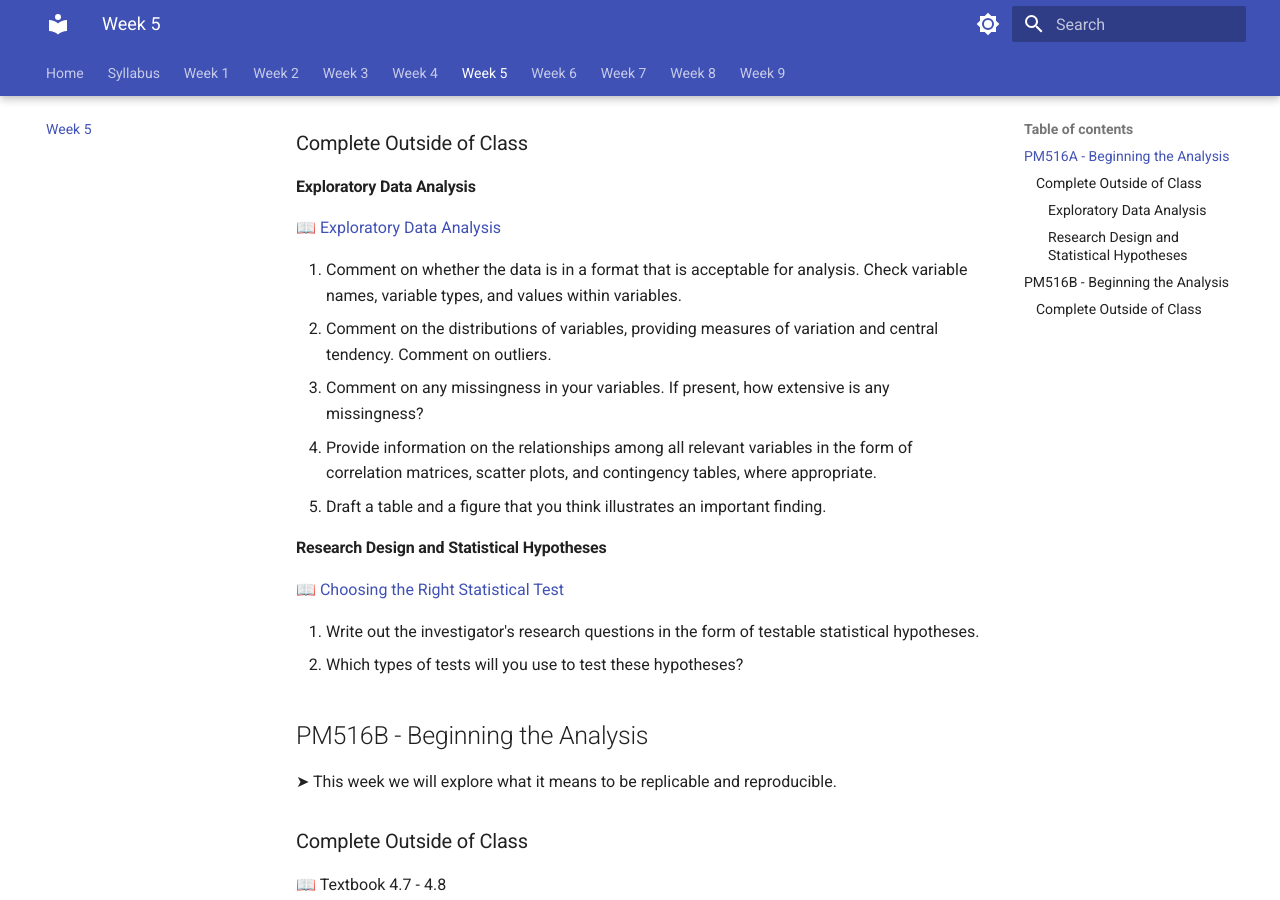
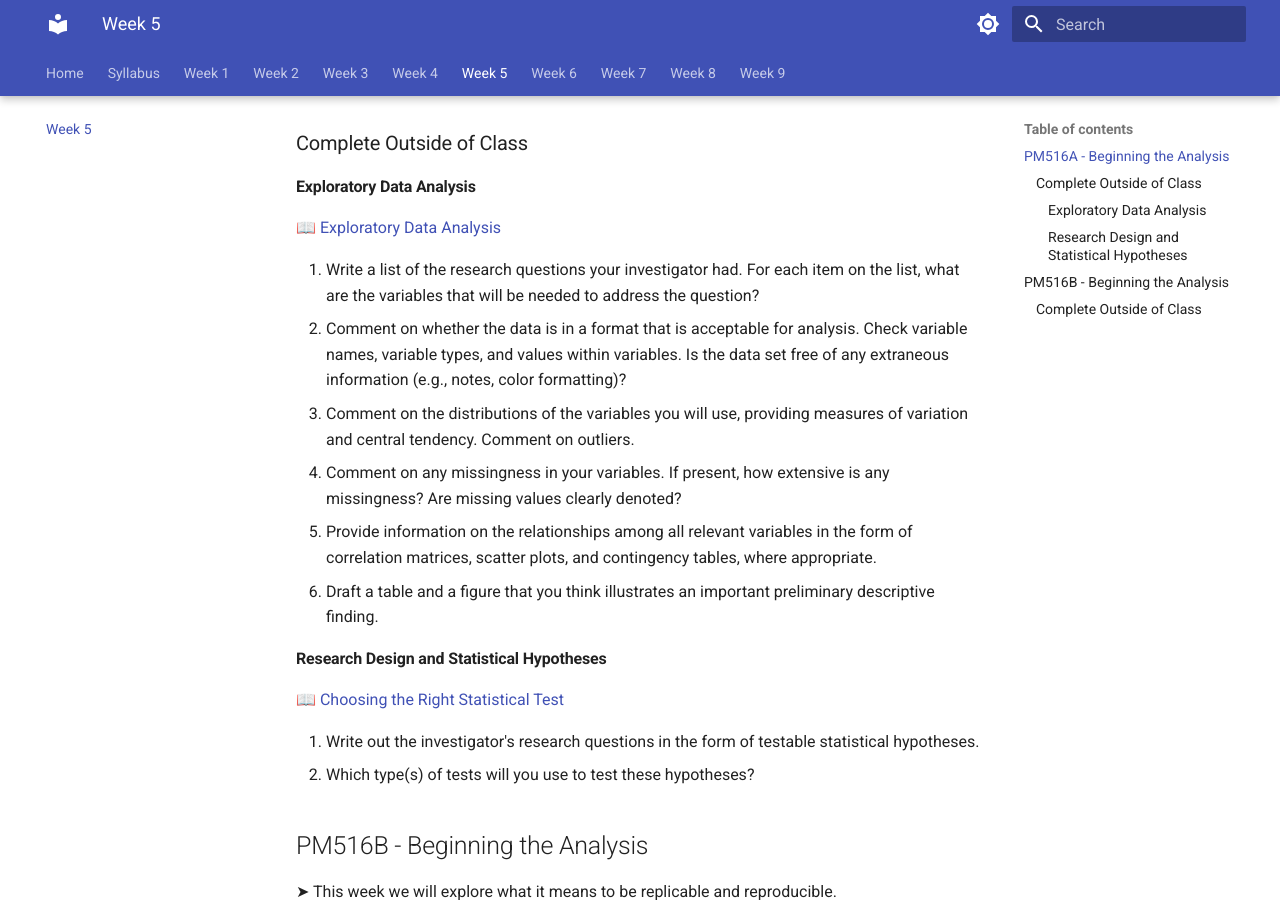
Before and after one commit to USCbiostats/PM516, an MkDocs documentation site: the page built from docs/week5.md, in a window 1280 px wide and 900 px high, scrolled down 234 px. Built offline with MkDocs 1.6.1 and Material for MkDocs 9.7.7, drawn with Linux system fonts in a browser that asks for light colours; comment, search, counter and statistics services are not loaded.

Commit message:
week 5 tweak

```diff
--- a/docs/week5.md
+++ b/docs/week5.md
@@ -12,18 +12,19 @@
 
 📖 [Exploratory Data Analysis](https://r4ds.had.co.nz/exploratory-data-analysis.html)
 
-1. Comment on whether the data is in a format that is acceptable for analysis. Check variable names, variable types, and values within variables.
-2. Comment on the distributions of variables, providing measures of variation and central tendency. Comment on outliers.
-3. Comment on any missingness in your variables. If present, how extensive is any missingness?
+1.  Write a list of the research questions your investigator had. For each item on the list, what are the variables that will be needed to address the question?
+2. Comment on whether the data is in a format that is acceptable for analysis. Check variable names, variable types, and values within variables. Is the data set free of any extraneous information (e.g., notes, color formatting)?
+3. Comment on the distributions of the variables you will use, providing measures of variation and central tendency. Comment on outliers.
+3. Comment on any missingness in your variables. If present, how extensive is any missingness? Are missing values clearly denoted?
 4. Provide information on the relationships among all relevant variables in the form of correlation matrices, scatter plots, and contingency tables, where appropriate.
-5. Draft a table and a figure that you think illustrates an important finding.
+5. Draft a table and a figure that you think illustrates an important preliminary descriptive finding.
 
 
 #### Research Design and Statistical Hypotheses
 📖 [Choosing the Right Statistical Test](https://onlinelibrary.wiley.com/doi/full/10.5694/mja17.00422)
 
 6. Write out the investigator's research questions in the form of testable statistical hypotheses.
-7. Which types of tests will you use to test these hypotheses?
+7. Which type(s) of tests will you use to test these hypotheses?
 
 
 ## PM516B - Beginning the Analysis
```
